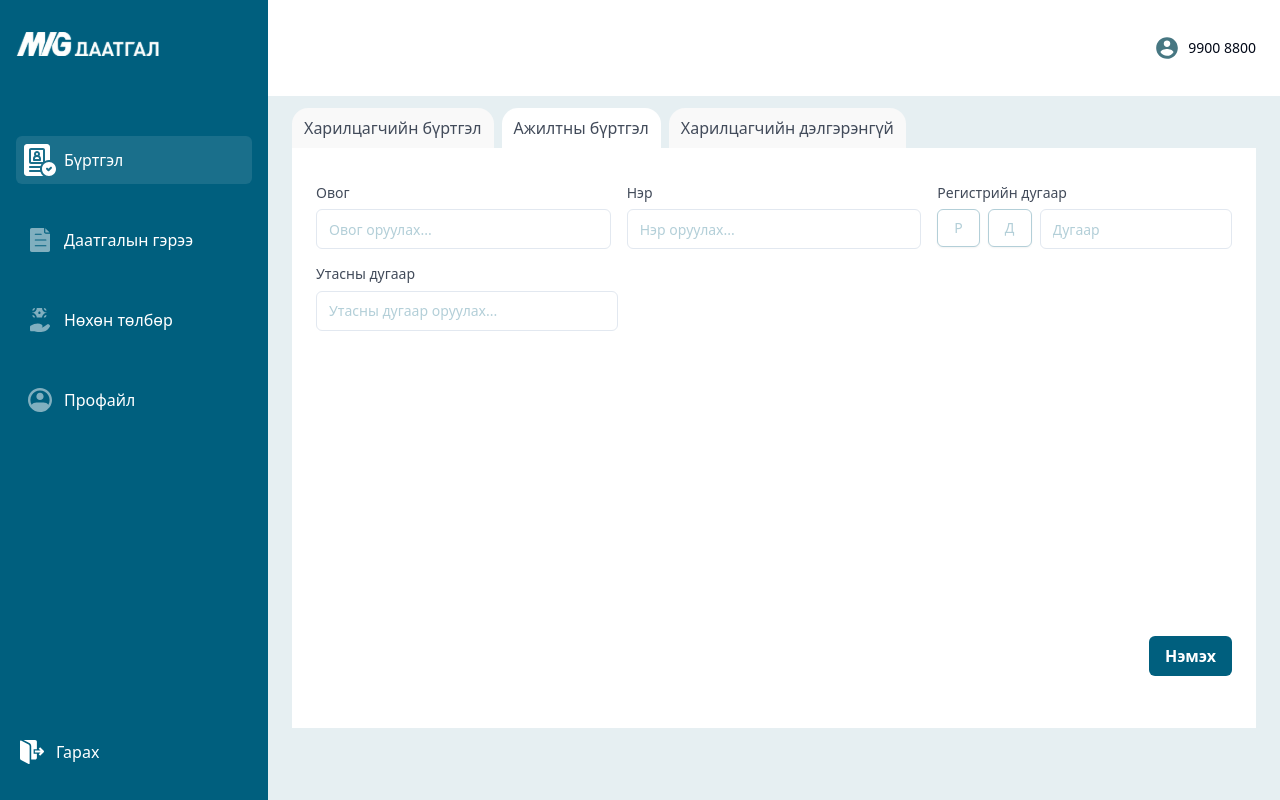
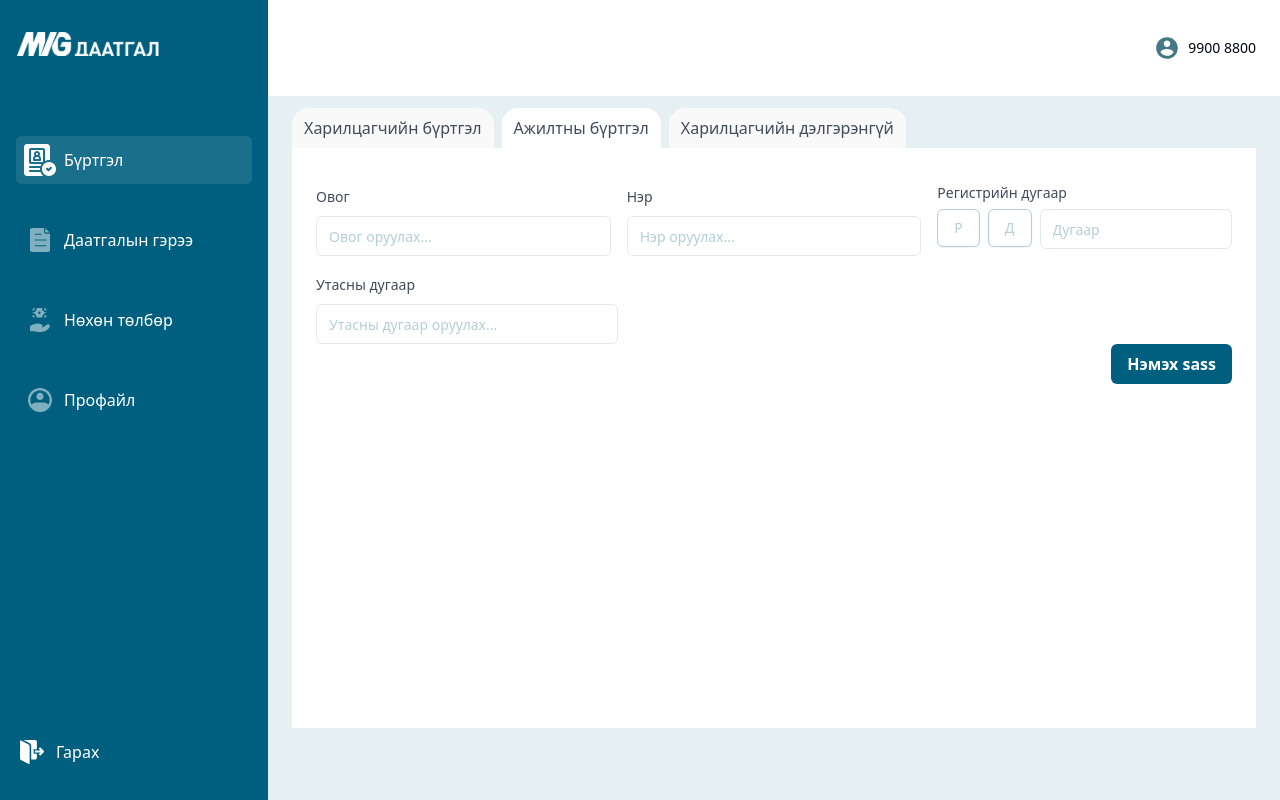
Before and after one commit to 49Haacker/MIG-HI-client, a React (Vite) app: page /admin/registration/employee-registration in a window 1280 px wide. Built offline with nearby package versions, Linux system fonts and the light colour scheme; sample sign-in values are in the browser's storage.

Commit message:
manger create validation done

```diff
--- a/src/admin/registration/pages/EmployeeRegistration.tsx
+++ b/src/admin/registration/pages/EmployeeRegistration.tsx
@@ -4,27 +4,48 @@ import { Button } from "@/components/ui/button";
 import { Input } from "@/components/ui/input";
 import { Label } from "@/components/ui/label";
 import { useState } from "react";
+import {
+  Form,
+  FormControl,
+  FormField,
+  FormItem,
+  FormLabel,
+  FormMessage,
+} from "@/components/ui/form";
+import { zodResolver } from "@hookform/resolvers/zod";
+import { useForm } from "react-hook-form";
+import { z } from "zod";
 
-interface FormData {
-  lastName: string;
-  name: string;
-  registerNumber: string;
-  phoneNumber: string;
-}
+const formSchema = z.object({
+  lastName: z.string().min(3, {
+    message: "Last name must be at least 3 characters.",
+  }),
+  name: z.string().min(3, {
+    message: "Name must be at least 3 characters.",
+  }),
+  registerNumber: z.string().min(5, {
+    message: "Register number must be at least 5 characters.",
+  }),
+  phoneNumber: z.string().min(8, {
+    message: "Phone number must be at least 8 characters.",
+  }),
+});
 
 const EmployeeRegistration = () => {
-  const [inputData, setInputData] = useState<FormData>({
+  const [selectedLater1, setSelectedLater1] = useState<string>("");
+  const [selectedLater2, setSelectedLater2] = useState<string>("");
+  const [isOpen1, setIsOpen1] = useState<boolean>(false);
+  const [isOpen2, setIsOpen2] = useState<boolean>(false);
+
+  const form = useForm<z.infer<typeof formSchema>>({
+    resolver: zodResolver(formSchema),
+    defaultValues: {
       lastName: "",
       name: "",
       registerNumber: "",
       phoneNumber: "",
+    },
   });
-  const [formValid, setFormValid] = useState<boolean>(true);
-
-  const [selectedLater1, setSelectedLater1] = useState<string>("");
-  const [selectedLater2, setSelectedLater2] = useState<string>("");
-  const [isOpen1, setIsOpen1] = useState<boolean>(false);
-  const [isOpen2, setIsOpen2] = useState<boolean>(false);
 
   const handleLaterSelect1 = (later: string) => {
     setSelectedLater1(later);
@@ -48,48 +69,21 @@ const EmployeeRegistration = () => {
     }
   };
 
-  const handleInputChange = (value: string, fieldName: string) => {
-    setInputData((prevInputData) => ({
-      ...prevInputData,
-      [fieldName]: value,
-    }));
+  const onSubmit = async (values: z.infer<typeof formSchema>) => {
+    const combinedValue = {
+      LastName: values.lastName,
+      Name: values.name,
+      RegisterNumber: selectedLater1 + selectedLater2 + values.registerNumber,
+      PhoneNo: values.phoneNumber,
     };
 
-  const handleRegisterManager = async () => {
-    if (
-      inputData.lastName.trim() === "" ||
-      inputData.name.trim() === "" ||
-      inputData.registerNumber.trim() === "" ||
-      inputData.phoneNumber.trim() === "" ||
-      selectedLater1.trim() === "" ||
-      selectedLater2.trim() === ""
-    ) {
-      setFormValid(false);
-      setTimeout(() => {
-        setFormValid(true);
-      }, 2000);
-      return;
-    }
-
-    const combinedValue = {
-      LastName: inputData.lastName,
-      Name: inputData.name,
-      RegisterNumber:
-        selectedLater1 + selectedLater2 + inputData.registerNumber,
-      PhoneNo: inputData.phoneNumber,
-    };
+    // console.log(combinedValue);
 
     try {
-      const response = await axios.post("admin", combinedValue);
+      await axios.post("admin", combinedValue);
 
-      console.log(response);
+      // console.log(response);
 
-      setInputData({
-        lastName: "",
-        name: "",
-        registerNumber: "",
-        phoneNumber: "",
-      });
       setSelectedLater1("");
       setSelectedLater2("");
     } catch (error) {
@@ -100,31 +94,56 @@ const EmployeeRegistration = () => {
   return (
     <>
       <div className="flex flex-col gap-4 items-start justify-between w-full">
+        <Form {...form}>
+          <form
+            onSubmit={form.handleSubmit(onSubmit)}
+            className="flex flex-col items-start w-full"
+          >
             <div className="flex flex-col items-start w-full">
               <div className="flex flex-col sm:flex-row gap-4 w-full">
                 {/* last name */}
                 <div className="flex flex-col gap-2 w-full">
-              <Label className="text-[#424B5A] font-medium text-[14px] leading-[17.36px]">
+                  <FormField
+                    control={form.control}
+                    name="lastName"
+                    render={({ field }) => (
+                      <FormItem>
+                        <FormLabel className="text-[#424B5A] font-medium text-[14px] leading-[17.36px]">
                           Овог
-              </Label>
+                        </FormLabel>
+                        <FormControl>
                           <Input
                             placeholder="Овог оруулах..."
+                            {...field}
                             className="text-[#424B5A] placeholder:text-[#B3CFD8] font-medium text-[14px] leading-[14px]"
-                value={inputData.lastName}
-                onChange={(e) => handleInputChange(e.target.value, "lastName")}
+                          />
+                        </FormControl>
+                        <FormMessage />
+                      </FormItem>
+                    )}
                   />
                 </div>
 
                 {/* name */}
                 <div className="flex flex-col gap-2 w-full">
-              <Label className="text-[#424B5A] placeholder:text-[#B3CFD8] font-medium text-[14px] leading-[17.36px]">
+                  <FormField
+                    control={form.control}
+                    name="name"
+                    render={({ field }) => (
+                      <FormItem>
+                        <FormLabel className="text-[#424B5A] font-medium text-[14px] leading-[17.36px]">
                           Нэр
-              </Label>
+                        </FormLabel>
+                        <FormControl>
                           <Input
                             placeholder="Нэр оруулах..."
+                            {...field}
                             className="text-[#424B5A] placeholder:text-[#B3CFD8] font-medium text-[14px] leading-[14px]"
-                value={inputData.name}
-                onChange={(e) => handleInputChange(e.target.value, "name")}
+                          />
+                        </FormControl>
+                        <FormMessage />
+                      </FormItem>
+                    )}
                   />
                 </div>
 
@@ -137,7 +156,6 @@ const EmployeeRegistration = () => {
                     Регистрийн дугаар
                   </Label>
 
-              <div className="flex gap-8 w-full">
                   <div className="flex gap-2">
                     {/* first dropdown */}
                     <div className="relative inline-block text-left">
@@ -248,15 +266,22 @@ const EmployeeRegistration = () => {
                     </div>
 
                     <div className="flex w-full">
+                      <FormField
+                        control={form.control}
+                        name="registerNumber"
+                        render={({ field }) => (
+                          <FormItem>
+                            <FormControl>
                               <Input
                                 placeholder="Дугаар"
-                      className="text-[#424B5A] font-medium text-[14px] leading-[14px] placeholder:text-[#B3CFD8]"
-                      value={inputData.registerNumber}
-                      onChange={(e) =>
-                        handleInputChange(e.target.value, "registerNumber")
-                      }
+                                {...field}
+                                className="text-[#424B5A] placeholder:text-[#B3CFD8] font-medium text-[14px] leading-[14px]"
                               />
-                  </div>
+                            </FormControl>
+                            <FormMessage />
+                          </FormItem>
+                        )}
+                      />
                     </div>
                   </div>
                 </div>
@@ -264,36 +289,42 @@ const EmployeeRegistration = () => {
 
               {/* phone number */}
               <div className="flex flex-col gap-2 w-full sm:w-[33%] mt-4">
-            <Label className="text-[#424B5A] font-medium text-[14px] leading-[17.36px]">
+                <FormField
+                  control={form.control}
+                  name="phoneNumber"
+                  render={({ field }) => (
+                    <FormItem>
+                      <FormLabel className="text-[#424B5A] font-medium text-[14px] leading-[17.36px]">
                         Утасны дугаар
-            </Label>
+                      </FormLabel>
+                      <FormControl>
                         <Input
                           placeholder="Утасны дугаар оруулах..."
+                          {...field}
                           className="text-[#424B5A] placeholder:text-[#B3CFD8] font-medium text-[14px] leading-[14px]"
-              value={inputData.phoneNumber}
-              onChange={(e) => handleInputChange(e.target.value, "phoneNumber")}
+                        />
+                      </FormControl>
+                      <FormMessage />
+                    </FormItem>
+                  )}
                 />
               </div>
             </div>
 
             {/* Add button */}
             <div className="w-full flex flex-col justify-end">
-          {!formValid && (
-            <p className="text-red-500 w-full text-right my-4">
-              Please fill out all the fields.
-            </p>
-          )}
-
               <div className="w-full flex justify-end">
                 <Button
                   type="submit"
                   className="bg-[#005F7E] hover:bg-[#005f7eed] text-[#FFFFFF] font-bold text-[16px] leading-[20.03px] mb-4"
-              onClick={handleRegisterManager}
+                  // onClick={form.handleRegisterManager(onclick)}
                 >
-              Нэмэх
+                  Нэмэх sass
                 </Button>
               </div>
             </div>
+          </form>
+        </Form>
       </div>
     </>
   );
--- a/src/axios.ts
+++ b/src/axios.ts
@@ -1,8 +1,8 @@
 import axios, { AxiosError } from "axios";
 
 const axiosInstance = axios.create({
-  // baseURL: "http://localhost:3011/api/",
-  baseURL: "http://3.141.246.9:3011/api/",
+  baseURL: "http://localhost:3011/api/",
+  // baseURL: "http://3.141.246.9:3011/api/",
 });
 
 axiosInstance.interceptors.request.use(
```
Also changed, not shown: 3 other files (tests, documents, lock files or other folders). Lines whose indentation alone changed are shown as unchanged.
